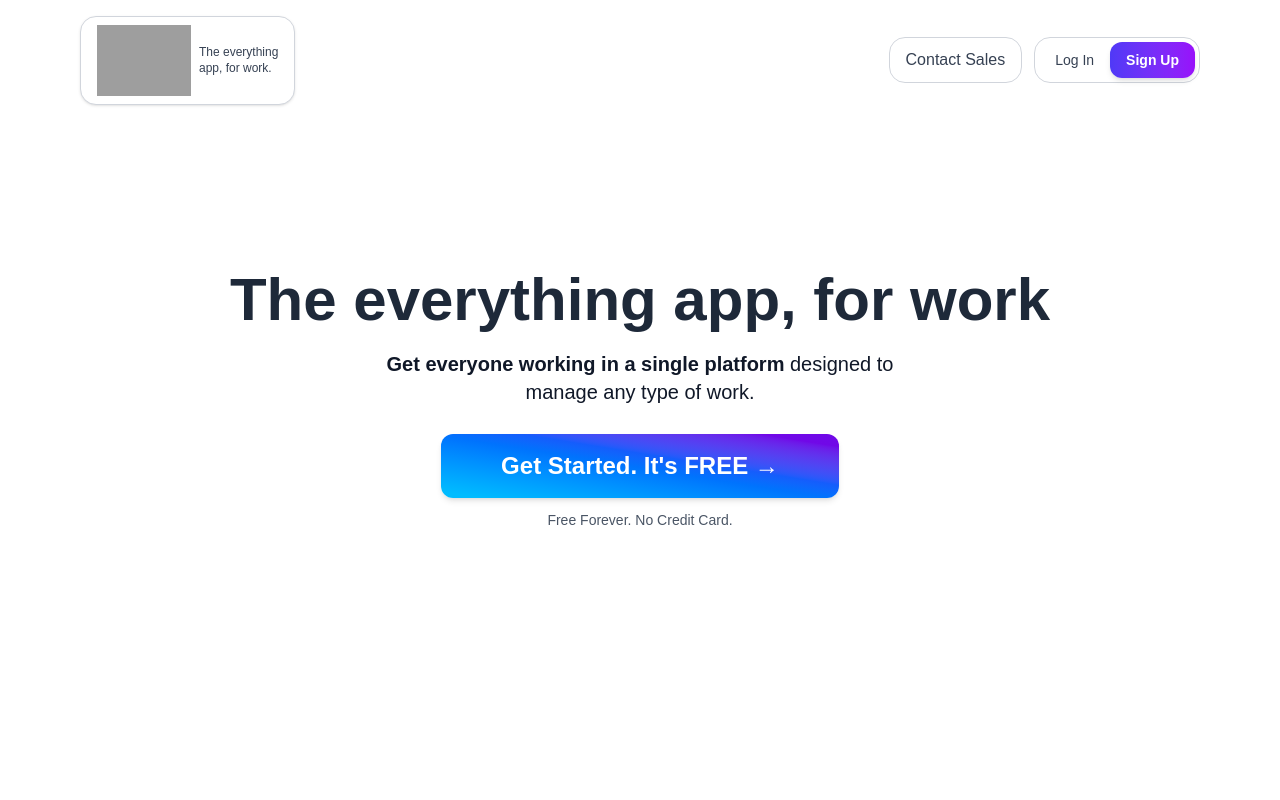
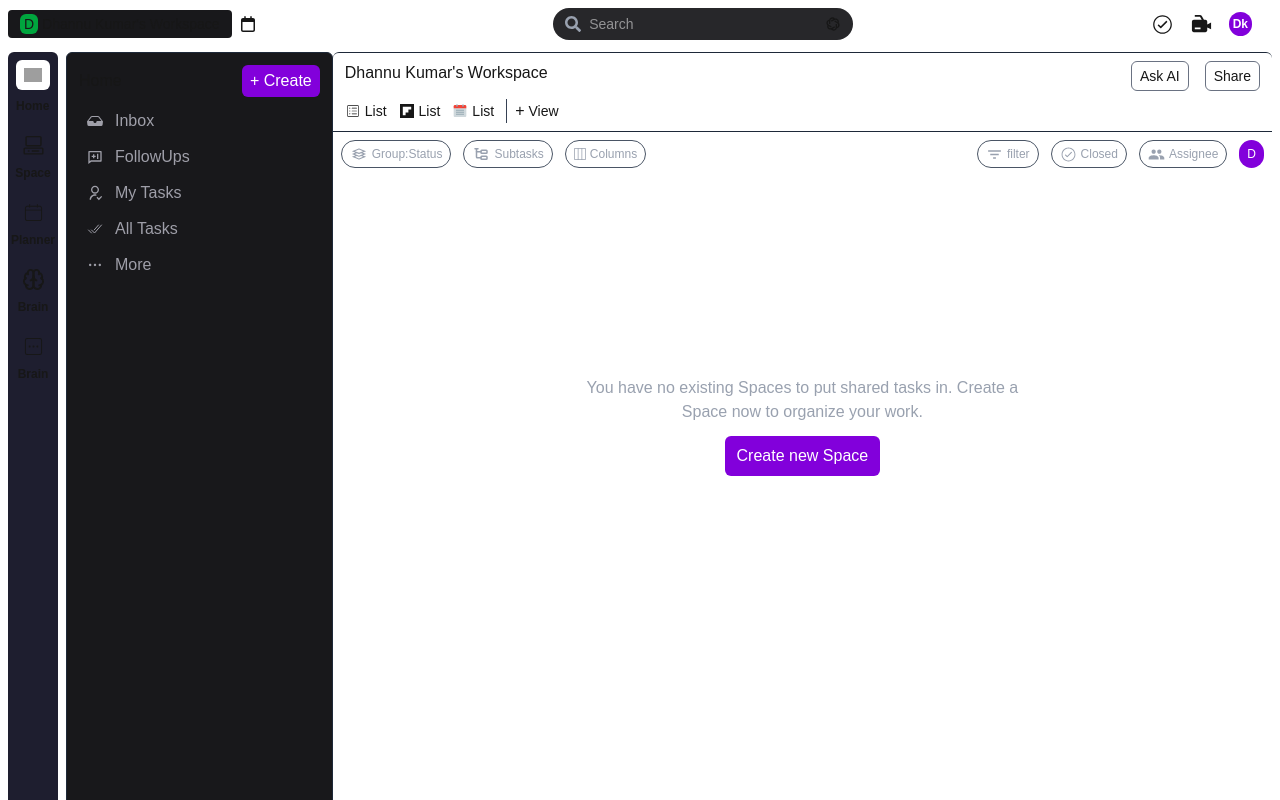
Before and after one commit to dhannu-dev/ClickUp, a Next.js app: page / in a window 1280 px wide. Built offline with nearby package versions, Linux system fonts and the light colour scheme; grey boxes are pictures that could not be loaded.

Commit message:
adding navbar, sidebar and herosection

```diff
--- a/package.json
+++ b/package.json
@@ -11,7 +11,8 @@
     "clsx": "^2.1.1",
     "next": "15.5.2",
     "react": "19.1.0",
-    "react-dom": "19.1.0"
+    "react-dom": "19.1.0",
+    "react-icons": "^5.5.0"
   },
   "devDependencies": {
     "@tailwindcss/postcss": "^4",
--- /dev/null
+++ b/src/Components/section/HeroSection2.tsx
@@ -0,0 +1,178 @@
+import { GoCodespaces } from "react-icons/go";
+import { CiCalendar } from "react-icons/ci";
+import { LuBrain } from "react-icons/lu";
+import { CiSquareMore } from "react-icons/ci";
+import { BsFillInboxFill } from "react-icons/bs";
+import { RiChatFollowUpLine } from "react-icons/ri";
+import { RiUserFollowLine } from "react-icons/ri";
+import { IoCheckmarkDone } from "react-icons/io5";
+import { IoIosMore } from "react-icons/io";
+import { CiViewList } from "react-icons/ci";
+import { FaFlipboard } from "react-icons/fa";
+import { FcCalendar } from "react-icons/fc";
+import { LiaLayerGroupSolid } from "react-icons/lia";
+import { TbSubtask } from "react-icons/tb";
+import { BsLayoutThreeColumns } from "react-icons/bs";
+import { MdOutlineFilterList } from "react-icons/md";
+import { IoIosCheckmarkCircleOutline } from "react-icons/io";
+import { MdGroup } from "react-icons/md";
+
+function HeroSection2() {
+  return (
+    <div className="w-full h-screen flex px-2 py-1">
+      <div className="h-full rounded-md p-2 space-y-5  w-[50px] bg-[#1e1e2f]">
+        <div className="flex flex-col gap-2 font-semibold">
+          <div className="p-2 rounded-md bg-white">
+            <img
+              src="https://app-cdn.clickup.com/media/home-QDCPQXYW.png"
+              alt=""
+            />
+          </div>
+          <h2 className="text-xs">Home</h2>
+        </div>
+
+        <div className="flex flex-col gap-2 items-center">
+          <GoCodespaces size={23} />
+          <h2 className="text-xs font-semibold">Space</h2>
+        </div>
+
+        <div className="flex flex-col gap-2 items-center">
+          <CiCalendar size={23} />
+          <h2 className="text-xs font-semibold">Planner</h2>
+        </div>
+
+        <div className="flex flex-col gap-2 items-center">
+          <LuBrain size={23} />
+          <h2 className="text-xs font-semibold">Brain</h2>
+        </div>
+
+        <div className="flex flex-col gap-2 items-center">
+          <CiSquareMore size={23} />
+          <h2 className="text-xs font-semibold">Brain</h2>
+        </div>
+      </div>
+
+      <div className="h-full bg-zinc-900 w-[350px] border border-gray-800 rounded-md p-3 ml-2">
+        <div className="flex w-full justify-between items-center">
+          <h2>Home</h2>
+          <button className="px-2 py-1 rounded-md bg-purple-700 text-white">
+            + Create
+          </button>
+        </div>
+        <div className="text-zinc-400 mt-1   space-y-1 p-1">
+          <div className="flex items-center gap-3  hover:bg-zinc-800 p-1 rounded-md">
+            <BsFillInboxFill />
+            <h2>Inbox</h2>
+          </div>
+
+          <div className="flex items-center gap-3  hover:bg-zinc-800 p-1 rounded-md">
+            <RiChatFollowUpLine />
+            <h2>FollowUps</h2>
+          </div>
+
+          <div className="flex items-center gap-3  hover:bg-zinc-800 p-1 rounded-md">
+            <RiUserFollowLine />
+            <h2>My Tasks</h2>
+          </div>
+
+          <div className="flex items-center gap-3  hover:bg-zinc-800 p-1 rounded-md">
+            <IoCheckmarkDone />
+            <h2>All Tasks</h2>
+          </div>
+
+          <div className="flex items-center gap-3 w-full rounded-md hover:bg-zinc-800 p-1">
+            <IoIosMore />
+            <h2>More</h2>
+          </div>
+        </div>
+      </div>
+
+      <div className="w-full h-full bg-transparent border-t rounded-md border-t-gray-800  ">
+        <div className="w-ful">
+          <div className="flex  justify-between px-3 py-0 mt-2">
+            <h1>Dhannu Kumar's Workspace</h1>
+            <div className="flex gap-4">
+              <div className="px-2 py-1 border-gray-500 border text-center rounded-md text-sm">
+                Ask AI
+              </div>
+              <div className="px-2 py-1 text-center border border-gray-500 rounded-md text-sm">
+                Share
+              </div>
+            </div>
+          </div>
+          <div className="w-full flex border-b border-gray-800 space-x-3  px-3 py-2">
+            <div className="flex items-center justify-center gap-1">
+              <CiViewList />
+              <p className="text-sm">List</p>
+            </div>
+
+            <div className="flex items-center justify-center gap-1">
+              <FaFlipboard />
+              <p className="text-sm">List</p>
+            </div>
+
+            <div className="flex items-center justify-center gap-1">
+              <FcCalendar />
+              <p className="text-sm">List</p>
+            </div>
+
+            <div className="flex items-center justify-center gap-1 border-l border-gray-700 px-2">
+              <span>+</span>
+              <p className="text-sm">View</p>
+            </div>
+          </div>
+        </div>
+        <div className="w-full p-2">
+          <div className="w-full flex justify-between">
+            <div className="flex text-xs gap-3 text-gray-400">
+              <div className="flex justify-center items-center gap-1 rounded-full px-2 py-1 border border-gray-600">
+                <LiaLayerGroupSolid size={18} />
+                <p>Group:Status</p>
+              </div>
+              <div className="flex justify-center items-center gap-1 rounded-full px-2 py-1 border border-gray-600">
+                <TbSubtask size={18} />
+                <p>Subtasks</p>
+              </div>
+              <div className="flex justify-center items-center gap-1 rounded-full px-2 py-1 border border-gray-600">
+                <BsLayoutThreeColumns size={12} />
+                <p>Columns</p>
+              </div>
+            </div>
+            <div className="flex text-xs gap-3 text-gray-400">
+              <div className="flex justify-center items-center gap-1 rounded-full px-2 py-1 border border-gray-600">
+                <MdOutlineFilterList size={17} />
+                <p>filter</p>
+              </div>
+
+              <div className="flex justify-center items-center gap-1 rounded-full px-2 py-1 border border-gray-600">
+                <IoIosCheckmarkCircleOutline size={17} />
+                <p>Closed</p>
+              </div>
+
+              <div className="flex justify-center items-center gap-1 rounded-full px-2 py-1 border border-gray-600">
+                <MdGroup size={17} />
+                <p>Assignee</p>
+              </div>
+
+              <div className="px-2 text-center flex justify-center items-center rounded-full bg-purple-700 text-white">
+                <p>D</p>
+              </div>
+            </div>
+          </div>
+        </div>
+
+        <div className="flex justify-center items-center flex-col h-[500px] text-gray-400">
+          <p className="w-1/2 text-center">
+            You have no existing Spaces to put shared tasks in. Create a Space
+            now to organize your work.
+          </p>
+          <button className="px-3 cursor-pointer py-2 rounded-md bg-purple-700 text-white mt-3">
+            Create new Space
+          </button>
+        </div>
+      </div>
+    </div>
+  );
+}
+
+export default HeroSection2;
--- /dev/null
+++ b/src/Components/section/Navbar.tsx
@@ -0,0 +1,49 @@
+import { FaRegCalendar } from "react-icons/fa6";
+import { FaSearch } from "react-icons/fa";
+import { RiOpenaiLine } from "react-icons/ri";
+import { IoIosCheckmarkCircleOutline } from "react-icons/io";
+import { BiSolidVideoRecording } from "react-icons/bi";
+
+function Navbar() {
+  return (
+    <div className="w-full h-auto p-2 flex justify-between items-center">
+      <div className="flex items-center space-x-2">
+        <div className="bg-zinc-900 rounded-sm px-3 py-1 flex items-center justify-center space-x-1">
+          <span className="px-1 text-center  rounded-md bg-green-600 text-sm">
+            D
+          </span>
+          <h1 className="text-sm">Dhannu Kumar's Workspace</h1>
+        </div>
+        <div>
+          <FaRegCalendar />
+        </div>
+      </div>
+
+      <div className="flex items-center bg-zinc-800 rounded-full w-[300px] px-3 py-1">
+        <FaSearch className="text-gray-400 mr-2" />
+        <input
+          placeholder="Search"
+          className="bg-transparent text-sm py-0.5 flex-1 outline-none text-white"
+          type="text"
+        />
+        <RiOpenaiLine />
+      </div>
+
+      <div className="flex space-x-4 pr-5 justify-center items-center">
+        <span>
+          <IoIosCheckmarkCircleOutline size={23} />
+        </span>
+        <span>
+          <BiSolidVideoRecording size={23} />
+        </span>
+        <span className="p-1 rounded-full bg-purple-700 font-semibold text-white text-xs">
+          Dk
+        </span>
+      </div>
+
+
+    </div>
+  );
+}
+
+export default Navbar;
--- a/src/app/page.tsx
+++ b/src/app/page.tsx
@@ -1,12 +1,12 @@
-import Navbar from "@/Components/layout/Navbar";
-import HeroSection from "@/Components/section/HeroSection";
+import Navbar from "@/Components/section/Navbar";
 import React from "react";
+import HeroSection2 from "@/Components/section/HeroSection2";
 
 export default function page() {
   return (
-    <div className="w-full h-screen bg-white ">
+    <div className="w-full h-screen overflow-hidden">
       <Navbar />
-      <HeroSection />
+      <HeroSection2 />
     </div>
   );
 }
```
Also changed, not shown: 1 other file (tests, documents, lock files or other folders).
